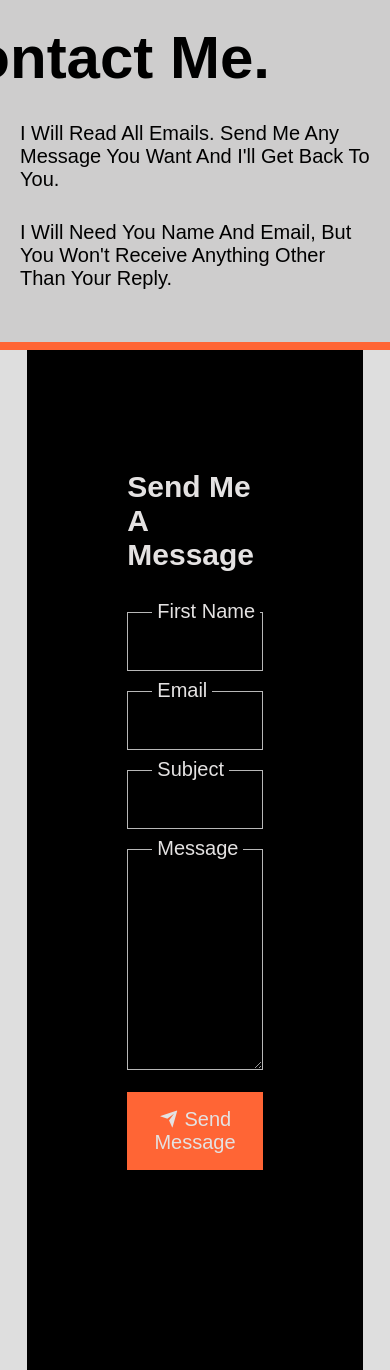
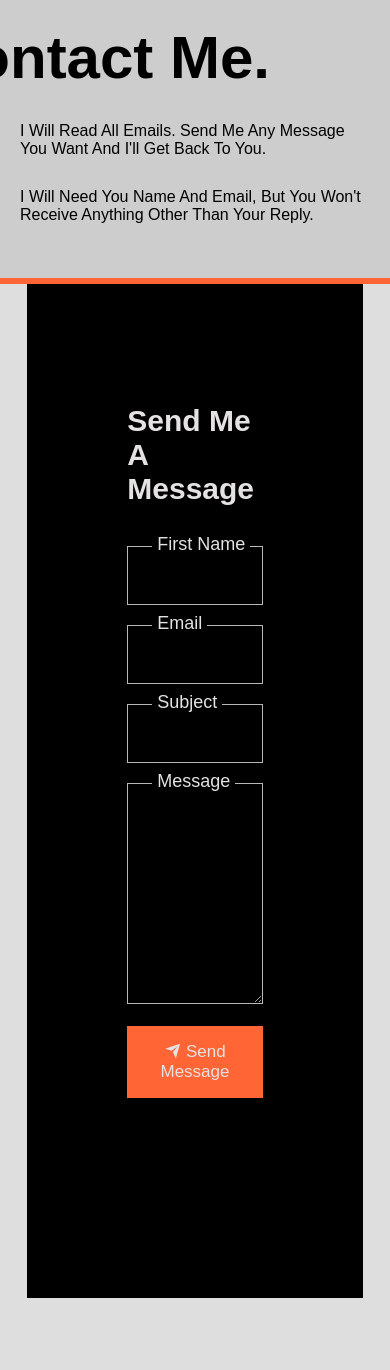
Before and after one commit to Nate51/Kirubel_Portifolio, a plain HTML site: page index.html in a window 390 px wide. Shown: the part 5680-7050 px from the top of the page. Drawn offline with nearby package versions, Linux system fonts and the light colour scheme; a small style sheet from the web is missing; a web font is replaced by a local one.

Commit message:
resize ability fixed

```diff
--- a/style-a.css
+++ b/style-a.css
@@ -193,8 +193,8 @@
         flex-direction: column;
     }
     #contact-me .form-info p{
-        font-size: 2rem;
-        max-width: 450px;
+        font-size: 1.6rem;
+        max-width: 500px;
     }
     .form-info{
         transform: translateY(80px);
@@ -224,9 +224,9 @@
     .form label{
         margin-top: -12px;
         margin-left: 25px;
-        font-size: 2rem;
+        font-size: 1.8rem;
     }
     .send-button button{
-        font-size: 2rem;
+        font-size: 1.7rem;
     }
 }
```
